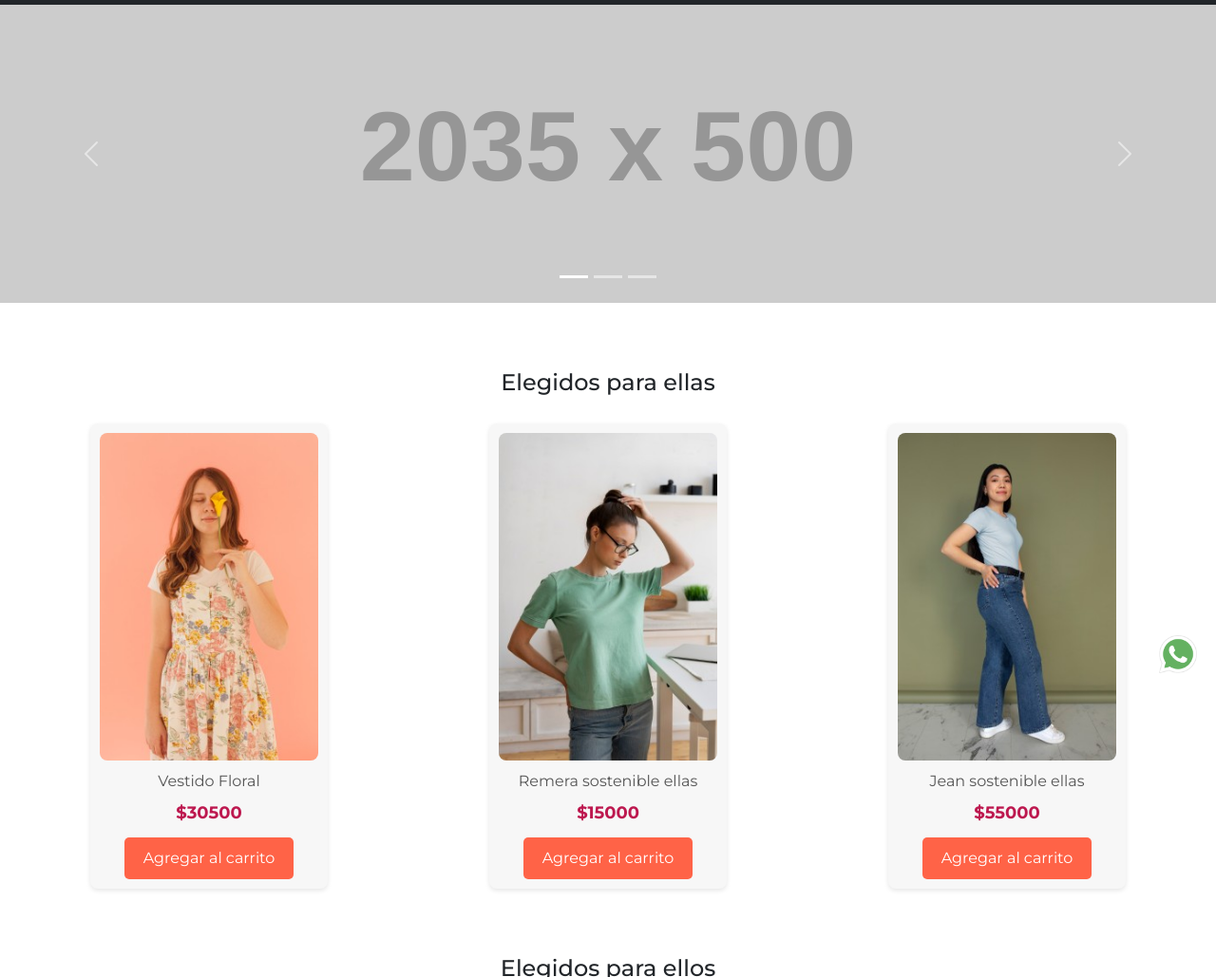
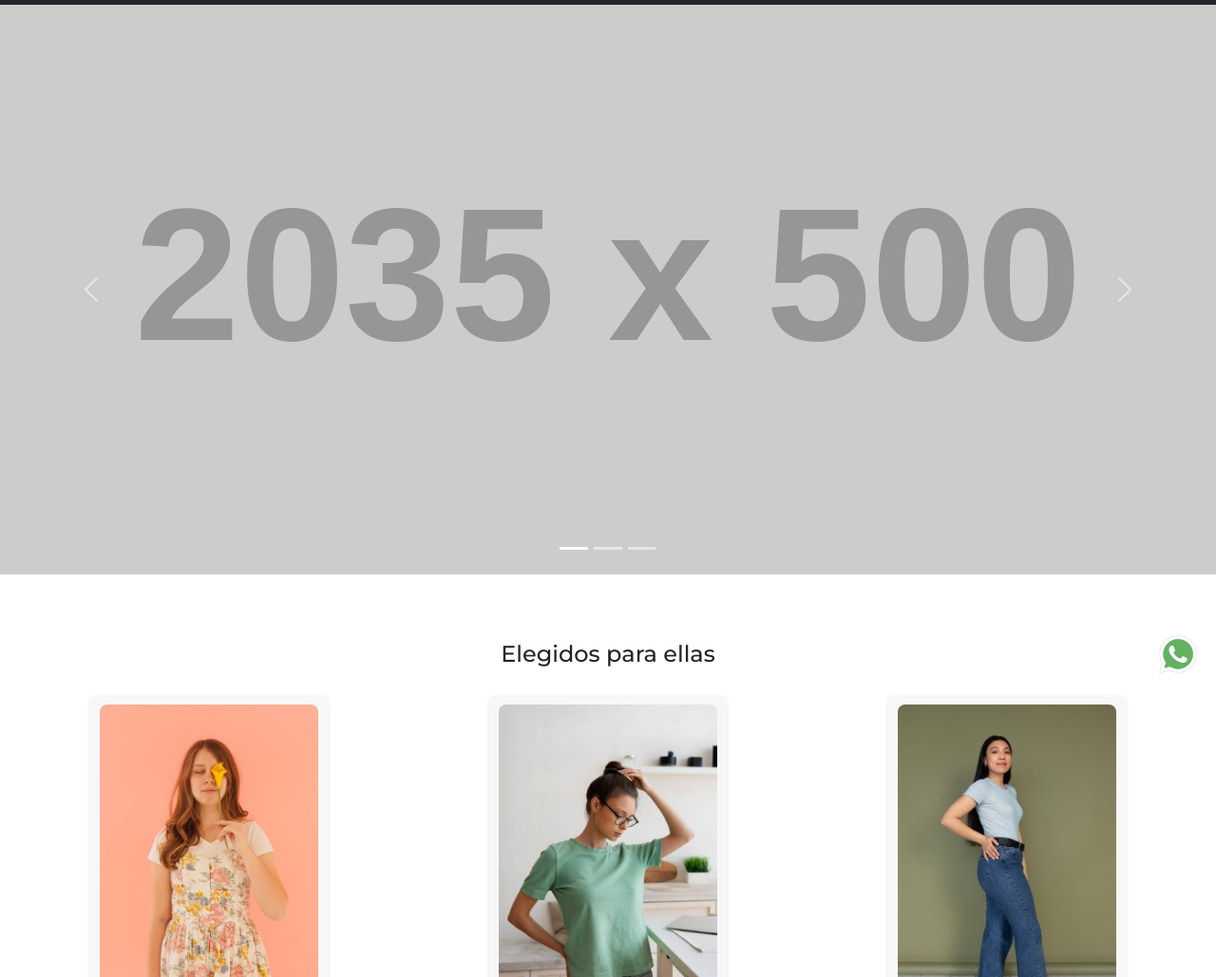
Before and after one commit to patriciodalessandro/PF-Dalessandro, a plain HTML site: page index.html in a window 1280 px wide. Shown: the part 71-1100 px from the top of the page at 95% size. Drawn offline with nearby package versions, Linux system fonts and the light colour scheme; placeholder pictures from the web are drawn by us.

Commit message:
Cambio-tamaño-Carousel

```diff
--- a/css/styles.css
+++ b/css/styles.css
@@ -71,7 +71,10 @@ header {
 /* -------- HERO SECTION -------- */
 
 
-
+.carousel img{
+    height: 600px;
+    object-fit: cover;
+}
 
 
 /* -------- ELEGIDOS SECTION -------- */
--- a/index.html
+++ b/index.html
@@ -62,8 +62,8 @@
                     <button type="button" data-bs-target="#carouselExampleIndicators" data-bs-slide-to="2"
                         aria-label="Slide 3"></button>
                 </div>
-                <div class="carousel-inner">
-                    <div class="carousel-item active">
+                <div class="carousel-inner carousel">
+                    <div class="carousel-item active carousel">
                         <img src="https://dummyimage.com/2035x500/bd184f/fff.png&text=imagen+de+prueba"
                             class="d-block w-100" alt="...">
                     </div>
```
